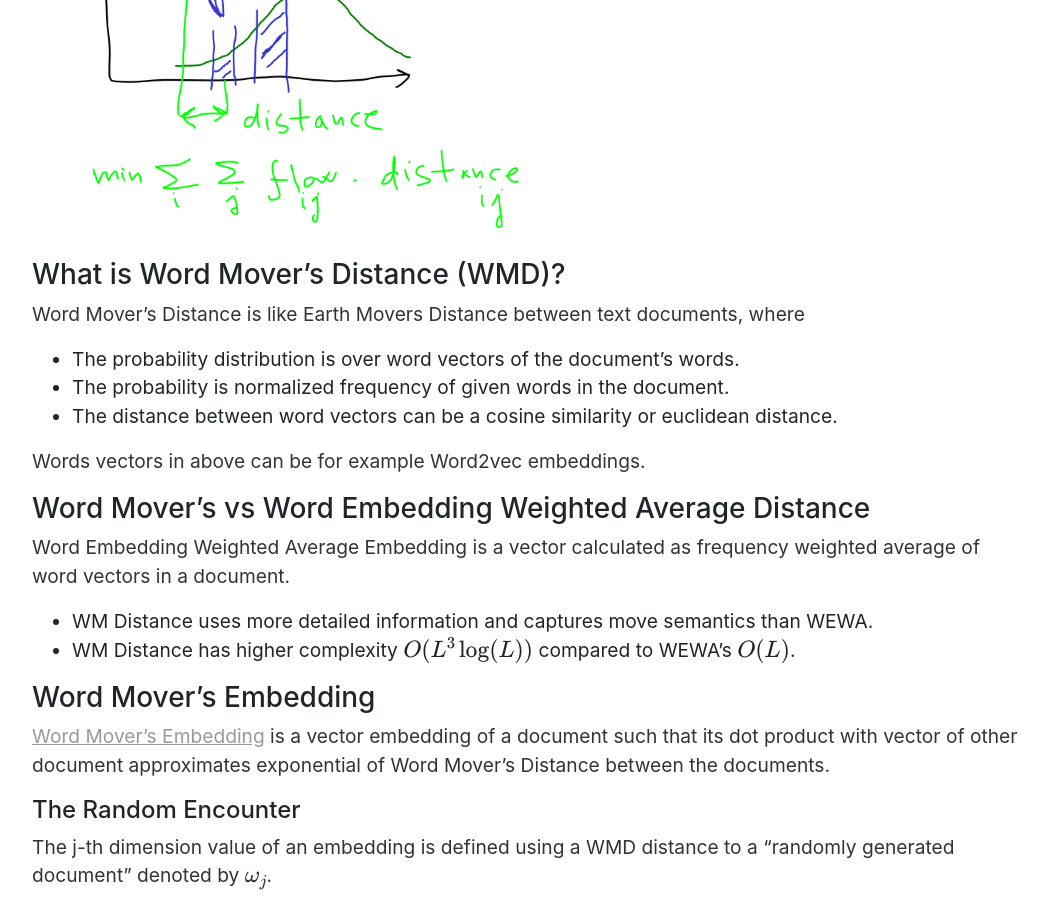
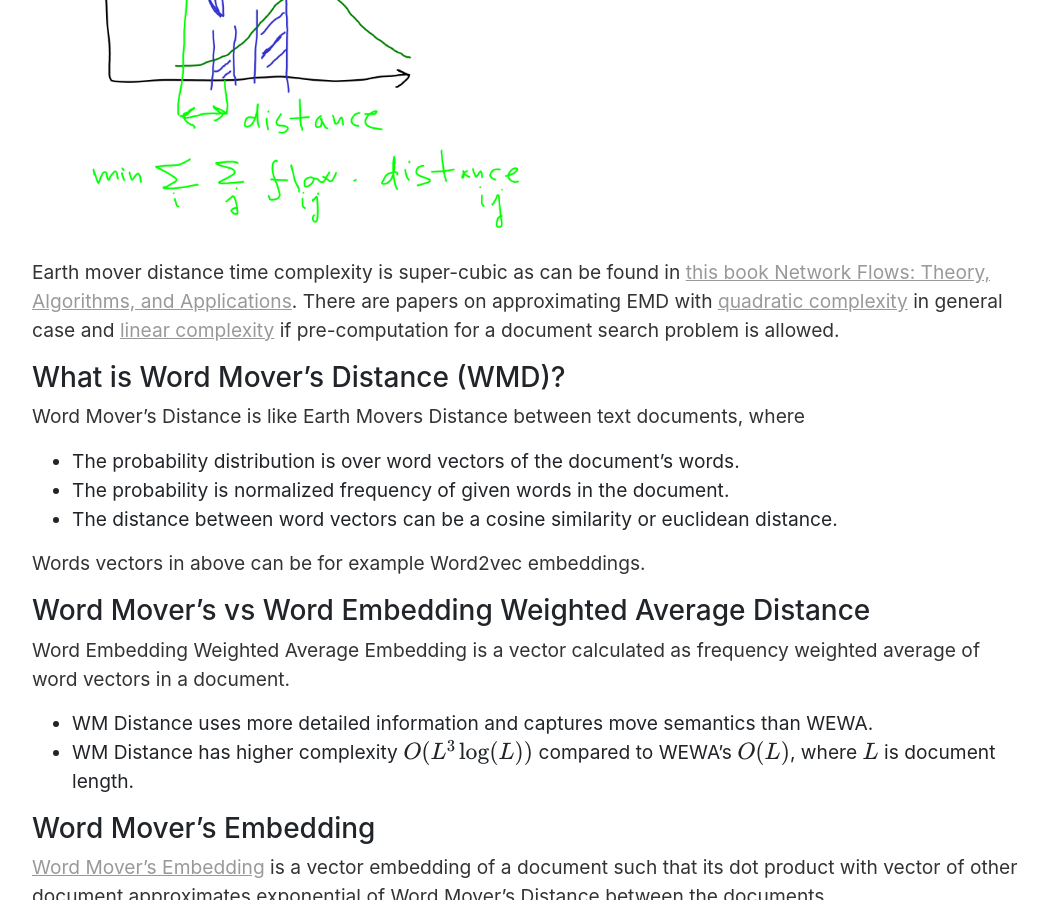
Before and after one commit to vackosar/vackosar.github.io, a Jekyll site: the page built from _posts/2020-08-09-Word-Movers-Embedding.md, in a window 1280 px wide and 900 px high, scrolled down 1401 px. Shown: the whole window, without its empty margins (111-1159 px from the left). Built offline with Jekyll 4.4.1, drawn with Linux system fonts in a browser that asks for light colours; nearby versions of some CDN libraries; library files that are not in the unit come from our copies; comment, search, counter and statistics services are not loaded.

Commit message:
sketch WME post

```diff
--- a/_posts/2020-08-09-Word-Movers-Embedding.md
+++ b/_posts/2020-08-09-Word-Movers-Embedding.md
@@ -24,6 +24,9 @@ So the problem above can be restated as: How to transform the ore from this geog
 
 <img alt="Earth Mover's Distance is amount multiplied by distance." style="width: 90%; max-width: 500px" src="/images/earth-movers-distance.png">
 
+Earth mover distance time complexity is super-cubic as can be found in [this book Network Flows: Theory, Algorithms, and Applications](https://www.amazon.com/Network-Flows-Theory-Algorithms-Applications/dp/013617549X).
+There are papers on approximating EMD with [quadratic complexity](http://proceedings.mlr.press/v37/kusnerb15.pdf) in general case and [linear complexity](http://proceedings.mlr.press/v97/atasu19a/atasu19a.pdf) if pre-computation for a document search problem is allowed.
+
 
 ### What is Word Mover's Distance (WMD)?
 Word Mover's Distance is like Earth Movers Distance between text documents, where
@@ -39,7 +42,7 @@ Words vectors in above can be for example Word2vec embeddings.
 Word Embedding Weighted Average Embedding is a vector calculated as frequency weighted average of word vectors in a document.
 
 - WM Distance uses more detailed information and captures move semantics than WEWA.
-- WM Distance has higher complexity \\( O(L^3 \log(L)) \\) compared to WEWA's \\( O(L) \\).
+- WM Distance has higher complexity \\( O(L^3 \log(L)) \\) compared to WEWA's \\( O(L) \\), where \\( L \\) is document length.
 
 
 ### Word Mover's Embedding
```
Also changed, not shown: other parts of _posts/2020-08-09-Word-Movers-Embedding.md (+3 -0 lines).
